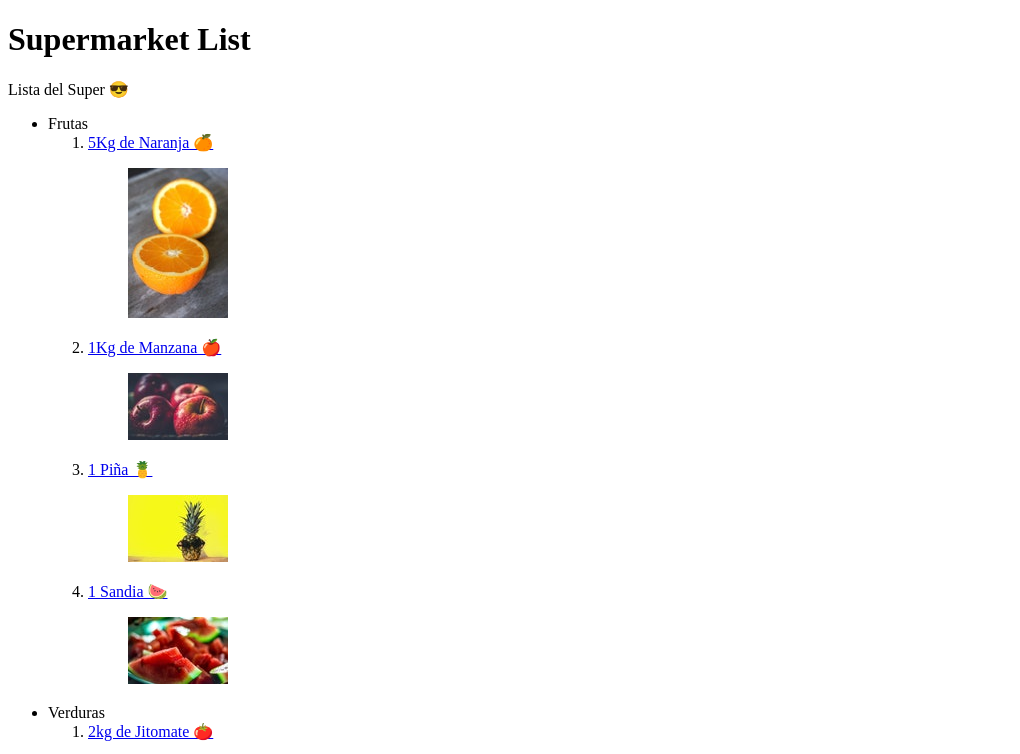
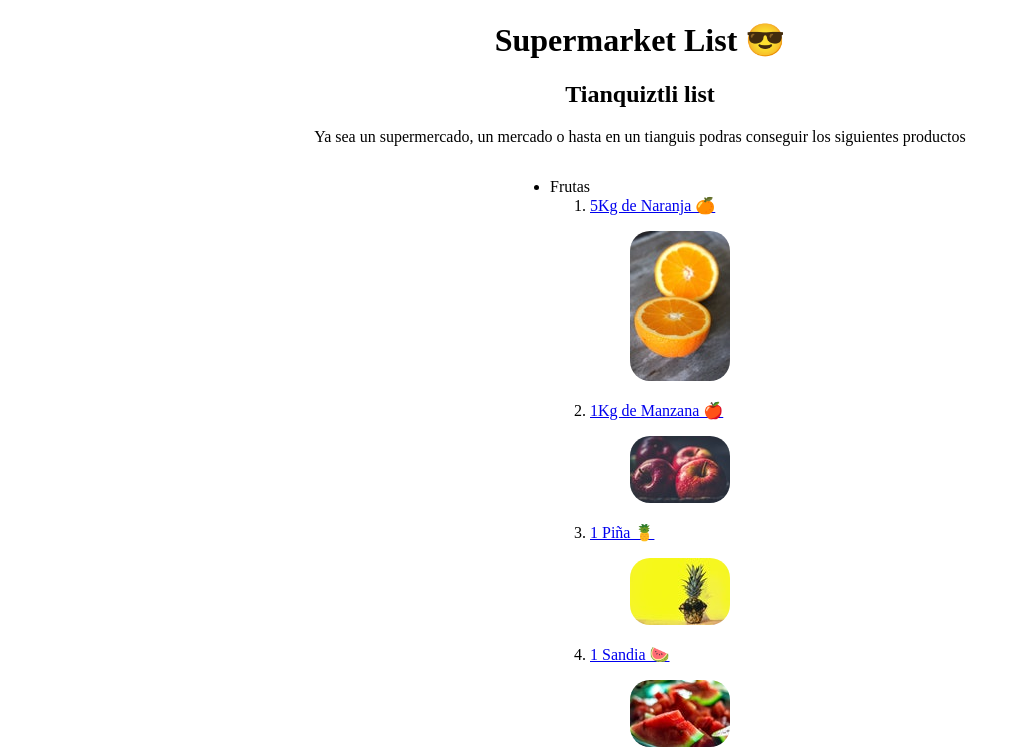
Before and after one commit to Verriva/Curso-Definitivo-de-HTML-CSS, a plain HTML site: page SuperMarketList/index.html in a window 1280 px wide. Shown: the top 754 px of the page, without its empty margins (0-1020 px from the left). Drawn offline with Linux system fonts and the light colour scheme.

Commit message:
Lista del Super con CSS

```diff
--- /dev/null
+++ b/ClaseCSS/css/style.css
@@ -0,0 +1,16 @@
+p {
+    color: blue;
+    font-size: 40px;
+}
+
+/* Class */
+.parrafo{
+    color: blueviolet;
+    font-size: 50px;
+}
+
+/* ID */
+#texto{
+    color: crimson;
+    font-size: 60px;
+}
--- a/SuperMarketList/css/style.css
+++ b/SuperMarketList/css/style.css
@@ -0,0 +1,16 @@
+header{
+    text-align: center;
+}
+
+main{
+    text-align: center;
+}
+
+.lista{
+    display: inline-block;
+    text-align: left;
+}
+
+.figure{
+    border-radius: 20px;
+}
--- a/SuperMarketList/index.html
+++ b/SuperMarketList/index.html
@@ -10,12 +10,14 @@
     </head>
     <body>
         <header>
-            <h1>Supermarket List</h1>
+            <h1>Supermarket List 😎</h1>
         </header>
         <main>
-            <p>Lista del Super 😎</p>
+            <h2>Tianquiztli list</h2>
+            <p>Ya sea un supermercado, un mercado o hasta en un tianguis
+                podras conseguir los siguientes productos</p>
 
-            <ul>
+            <ul class="lista">
                 <li>Frutas</li>
                 <ol>
                     <li><a href="https://cookpad.com/mx/recetas/713436-mermelada-de-naranjas-casera-receta-autentica-italiana">
@@ -24,6 +26,7 @@
                             <img
                                 src="./images/orange.jpg"
                                 alt="An orange image"
+                                class="figure"
                             />
                         </figure>
                     </li>
@@ -33,6 +36,7 @@
                             <img
                                 src="./images/apple.jpg"
                                 alt="An apple image"
+                                class="figure"
                             />
                         </figure>
                     </li>
@@ -42,6 +46,7 @@
                             <img
                                 src="./images/pineapple.jpg"
                                 alt="A pineapple image"
+                                class="figure"
                             />
                         </figure>
                     </li>
@@ -51,6 +56,7 @@
                             <img
                                 src="./images/watermelon.jpg"
                                 alt="A watermelon image"
+                                class="figure"
                             />
                         </figure>
                     </li>
@@ -63,6 +69,7 @@
                             <img
                                 src="./images/tomato.jpg"
                                 alt="A tomato image"
+                                class="figure"
                             />
                         </figure>
                     </li>
@@ -72,12 +79,12 @@
                             <img
                                 src="./images/carrot.jpg"
                                 alt="A carrot image"
+                                class="figure"
                             />
                         </figure>
                     </li>
                 </ol>
             </ul>
-
         </main>
     </body>
 </html>
```
Also changed, not shown: ClaseCSS/index.html (added, +14 -0 lines).
